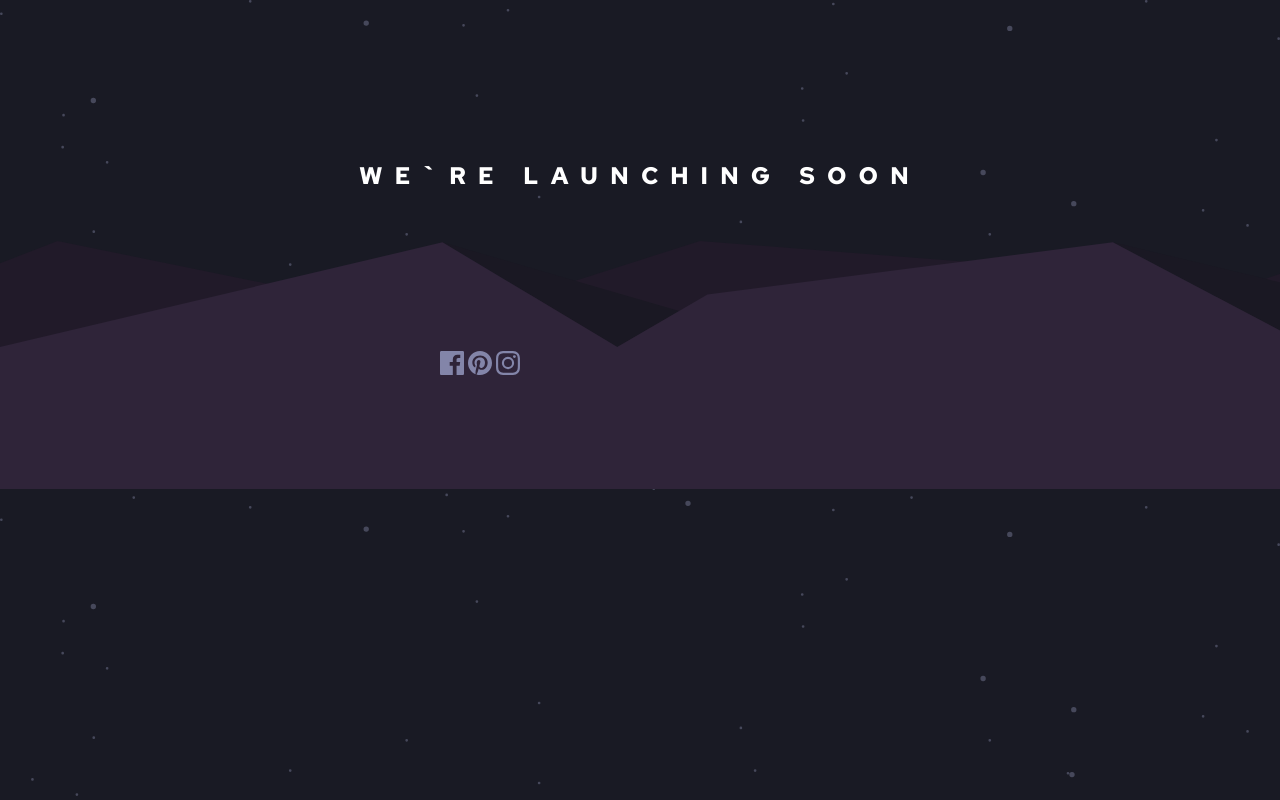
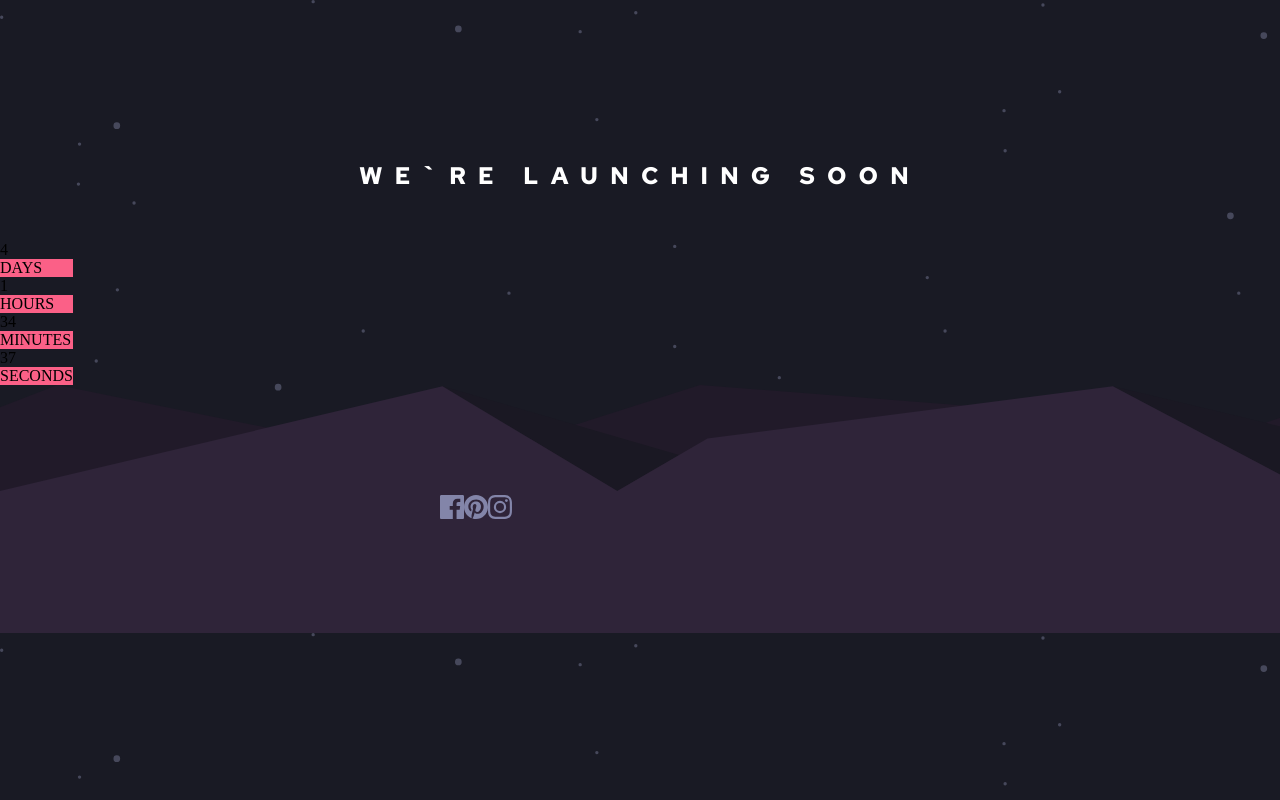
Before and after one commit to Marianscabas/sprint-0-estapa2, a plain HTML site: page index.html in a window 1280 px wide. Drawn offline with Linux system fonts and the light colour scheme.

Commit message:
version 2

```diff
--- a/index.html
+++ b/index.html
@@ -7,6 +7,7 @@
     <meta name="viewport" content="width=device-width, initial-scale=1.0">
     <title>Document</title>
     <link rel="stylesheet" href="./sass/style.css">
+    <script src="./main.js" defer></script>
 </head>
 
 <body>
@@ -16,7 +17,31 @@
         </div>
     </header>
     <main class="main">
-
+        <div class="main__countdown_p">
+            <div class="main__div_1">
+                <p id="days">00</p>
+            </div>
+            <div class="main__div_2">
+                <span>DAYS</span>
+            </div>
+            <div class="main__div_1">
+                <p id="hours">00</p>
+            </div>
+            <div  class="main__div_2">
+                <span>HOURS</span>
+            </div>
+            <div class="main__div_1" >
+                <p id="minutes">00</p>
+            </div>
+            <div  class="main__div_2">
+                <span>MINUTES</span>
+            </div>
+            <divclass="main__div_1" >
+                <p id="seconds">00</p>
+            </divclass=>
+            <div  class="main__div_2">
+                <span>SECONDS</span>
+            </div>
     </main>
 
     <footer>
@@ -30,7 +55,7 @@
             </div>
         </div>
     </footer>
-<script src="./main.js"></script>
+
 </body>
 
 </html>
--- a/main.js
+++ b/main.js
@@ -0,0 +1,30 @@
+const $dias = document.getElementById('days'),
+ $horas = document.getElementById('hours'),
+ $minutos = document.getElementById('minutes'),
+ $segundos = document.getElementById('seconds');
+
+
+
+const countdownDate = new Date('12 25, 2022 10:28:00').getTime();
+
+let interval = setInterval(function(){
+
+    const now = new Date().getTime();
+
+
+    let distance = countdownDate - now;
+
+
+    let dias = Math.floor(distance / (1000 * 60 * 60 * 24));
+    let horas = Math.floor((distance % (1000 * 60 * 60 * 24 )) / (1000 * 60 * 60));
+    let minutos = Math.floor((distance % (1000 * 60 * 60)) / (1000 * 60));
+    let segundos = Math.floor((distance % (1000 * 60 )) / (1000));
+
+
+    $dias.innerHTML = dias;
+    $horas.innerHTML = horas;
+    $minutos.innerHTML = minutos;
+    $segundos.innerHTML = ('0' + segundos).slice(-2);
+
+
+}, 1000);
--- a/sass/style.scss
+++ b/sass/style.scss
@@ -50,19 +50,28 @@ h1{
 }
 
 .container{
-    width: 100%;
-    min-height: 100vh;
+
     display: flex;
     align-items: center;
     justify-content: center;
     flex-direction: column;
-    background-color: #333;
+    background-color: $White;
+}
+
+main{
+   display: flex;
 }
 .countdown{
-    display: flex;
-    justify-content: space-evenly;
-    width: 50%;
-    flex-wrap: wrap;
+   display: flex;
+   justify-content: center
+
+}
+ .countdown div{
+    background-color: $Dark-desaturated-blue
+ }
+
+.main__div_2{
+    background-color: $Soft-red
 }
 
 
```
Also changed, not shown: sass/style.css, 1 other file.
